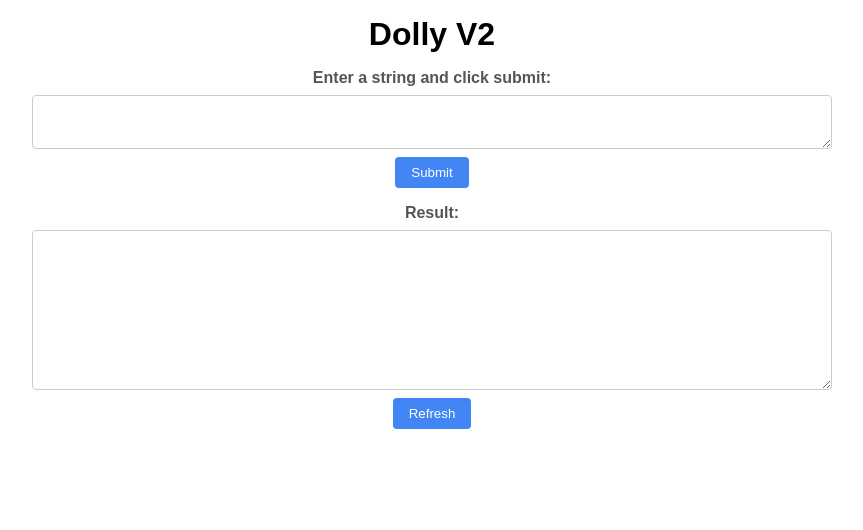
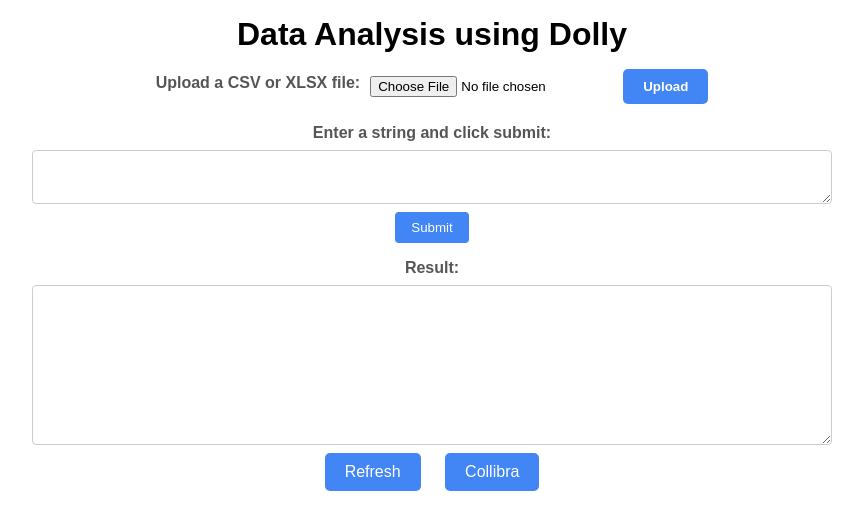
Before and after one commit to shubhamprateek/Dolly, a Flask app: page / in a window 1280 px wide. Shown: the part 90-620 px from the top of the page, without its empty margins (208-1071 px from the left). Run offline with Flask 3, Linux system fonts and the light colour scheme.

Commit message:
Added Changes

```diff
--- a/app.py
+++ b/app.py
@@ -1,5 +1,10 @@
 from flask import Flask, render_template, request, jsonify
 import openpyxl
+import os
+import pandas as pd
+import requests
+import json
+from collibra import *
 
 app = Flask(__name__)
 
@@ -25,7 +30,7 @@
 @app.route('/refresh_output', methods=['GET'])
 def refresh_output():
     # Open the Excel file
-    wb = openpyxl.load_workbook('example.xlsx')
+    wb = openpyxl.load_workbook(r"C:\Users\shubham.prateek\Downloads\example.xlsx")
 
     # Select the first worksheet
     ws = wb.active
@@ -33,8 +38,65 @@
     # Find the value in the most recent row of the "Output" column
     row_num = ws.max_row
     output = ws.cell(row=row_num, column=2).value
+    return output
 
-    return output
+
+@app.route('/delete_output', methods=['GET'])
+def delete_output():
+    files = 'example.xlsx'
+    location = "C:/Users/shubham.prateek/Downloads/"
+    path = os.path.join(location, files)
+    os.remove(path)
+    return "Deleted"
+
+
+
+@app.route('/collibra_insert', methods=['POST'])
+def Patch():
+    attributeTypeId = {
+        "Description": "00000000-0000-0000-0000-000000003114"
+    }
+    domainId = "15d8e2e1-c6d6-4d2c-a1ef-e12312c08698"
+
+    # Read the outputs
+    outs = pd.read_excel(r"C:\Users\shubham.prateek\Downloads\example.xlsx")
+    # generate input structure
+    df = pd.DataFrame(["FACT_CALL"], columns=['Column Name'])
+    # Stores the assets UUID
+    for i in range(df.shape[0]):
+        df.loc[i, "Column Uuid"] = searchAssetUuid(df.loc[i, "Column Name"], domainId)
+
+    if (outs.loc[0, "input"].find("technical") >= 0):
+        df["Tag"] = [outs.loc[0, "output"]]
+        # Patch the df info to the respective assets in DGC
+        word_list = df.iloc[0, 2].split(" ")
+        for i in range(df.shape[0]):
+            assetName = df.loc[0, "Column Name"]
+            res = addTag(df.loc[0, "Column Uuid"], word_list)
+            print(f"{assetName} Tag Attribute added: {res}")
+
+    elif (outs.loc[0, "input"].find("business") >= 0):
+        df["Description"] = outs.loc[0, "output"]
+        # Patch the df info to the respective assets in DGC
+        for i in range(df.shape[0]):
+            assetName = df.loc[i, "Column Name"]
+            for k, v in attributeTypeId.items():
+                attributeId = searchAttributeUuid(df.loc[i, "Column Uuid"], k)
+                if (k != "Description"):
+                    val = bool(df.loc[i, k])
+                else:
+                    val = df.loc[i, k]
+
+                if (attributeId != None):
+                    res = setAttribute(attributeId, val)
+                    print(f"{assetName} {k} Attribute set: {res}")
+                else:
+                    res = addAttribute(df.loc[i, "Column Uuid"], v, val)
+                    print(f"{assetName} {k} Attribute added: {res}")
+
+    #runApprovalWF(df["Column Uuid"])
+    return "d"
+
 
 def insert_prompt_into_excel(prompt):
     # Open the Excel file
@@ -51,4 +113,4 @@
 
 
 if __name__ == '__main__':
-    app.run(debug=True)
+    app.run(debug=True, port=8001)
--- a/static/script.js
+++ b/static/script.js
@@ -1,6 +1,9 @@
 const form = document.getElementById("string-form");
 const inputField = document.getElementById("input-field");
 const refreshButton = document.getElementById('refresh-button');
+const collibraButton = document.getElementById('collibra-button');
+const clearButton = document.getElementById('clear-button');
+
 const resultTextarea = document.getElementById('result');
 
 // Add an event listener to the "Submit" button
@@ -41,3 +44,47 @@
     })
     .catch(error => console.error(error));
 });
+
+// Add an event listener to the "Collibra" button
+
+
+collibraButton.addEventListener('click', () => {
+    fetch('/collibra_insert', {
+        method: 'POST',
+        headers: {
+            'Content-Type': 'application/json'
+        },
+        body: JSON.stringify({
+            // add any data you want to send with the request here
+        })
+    })
+        .then(response => response.json())
+        .then(data => {
+            // display the response as an alert
+            alert(JSON.stringify(data));
+            // set the response as the text content of the result textarea
+            resultTextarea.textContent = JSON.stringify(data);
+        })
+        .catch(error => console.error(error));
+});
+
+clearButton.addEventListener('click', () => {
+    fetch('/delete_output', {
+        method: 'GET',
+        headers: {
+            'Content-Type': 'application/json'
+        },
+        body: JSON.stringify({
+            // add any data you want to send with the request here
+        })
+    })
+        .then(response => response.json())
+        .then(data => {
+            // display the response as an alert
+            alert(JSON.stringify(data));
+            // set the response as the text content of the result textarea
+            resultTextarea.textContent = "";
+            inputField.value = "";
+        })
+        .catch(error => console.error(error));
+});
--- a/static/style.css
+++ b/static/style.css
@@ -89,6 +89,8 @@
     margin-top: 1rem;
 }
 
+
+
 /* Add some style to the result label */
 #result-container label {
     margin-bottom: 0.5rem;
@@ -114,18 +116,47 @@
     border-color: #666;
 }
 
-/* Style the refresh button */
-#refresh-button {
+
+
+/* Center the upload form */
+#upload-form {
+    display: flex;
+    flex-direction: row;
+    align-items: center;
+    margin-bottom: 20px;
+    justify-content: center; /* Center horizontally */
+}
+
+#upload-form label {
+    margin-right: 10px;
+}
+
+/* Style the upload button */
+#upload-form button {
+    border: none;
+    border-radius: 5px;
+    padding: 10px 20px;
+    background-color: #4285f4;
+    color: white;
+    font-weight: bold;
+    cursor: pointer;
+    transition: all 0.3s ease-in-out; /* Add a transition effect */
+}
+
+#upload-form button:hover {
+    background-color: #006080; /* Change background color on hover */
+}
+
+.btn {
+    padding: 10px 20px;
+    margin: 0 10px;
     background-color: #4285f4;
     color: #fff;
-    padding: 0.5rem 1rem;
     border: none;
-    border-radius: 0.25rem;
+    border-radius: 5px;
+    font-size: 16px;
     cursor: pointer;
-    transition: background-color 0.2s ease-in-out;
 }
-
-/* Add a hover effect to the refresh button */
-#refresh-button:hover {
-    background-color: #3367d6;
+.btn:hover {
+	background-color: #3367d6;
 }
--- a/templates/index.html
+++ b/templates/index.html
@@ -10,7 +10,12 @@
         <header>
             <img src="{{ url_for('static', filename='fractal-logo.jpg') }}" alt="Company Logo">
         </header>
-        <h1>Dolly V2</h1>
+        <h1>Data Analysis using Dolly </h1>
+        <form id="upload-form">
+            <label for="file-upload">Upload a CSV or XLSX file:</label>
+            <input type="file" id="file-upload" accept=".csv,.xlsx" required>
+            <button type="submit" id="upload-button">Upload</button>
+        </form>
         <form id="string-form">
             <label for="input-field">Enter a string and click submit:</label>
             <textarea id="input-field" name="input" required></textarea>
@@ -18,9 +23,13 @@
         </form>
         <div id="result-container">
             <label for="result">Result:</label>
-            <textarea id="result" ></textarea>
-            <button type="submit" id="refresh-button">Refresh</button>
+            <textarea id="result"></textarea>
+            <div class="btn-group">
+                <button class="btn" id="refresh-button">Refresh</button>
+			    <button class="btn" id="collibra-button">Collibra</button>
+		    </div>
         </div>
+
     </div>
     <script type="text/javascript" src="{{ url_for('static', filename='script.js') }}"></script>
 </body>
```
Also changed, not shown: collibra.py (added, +116 -0 lines), 1 other file.
